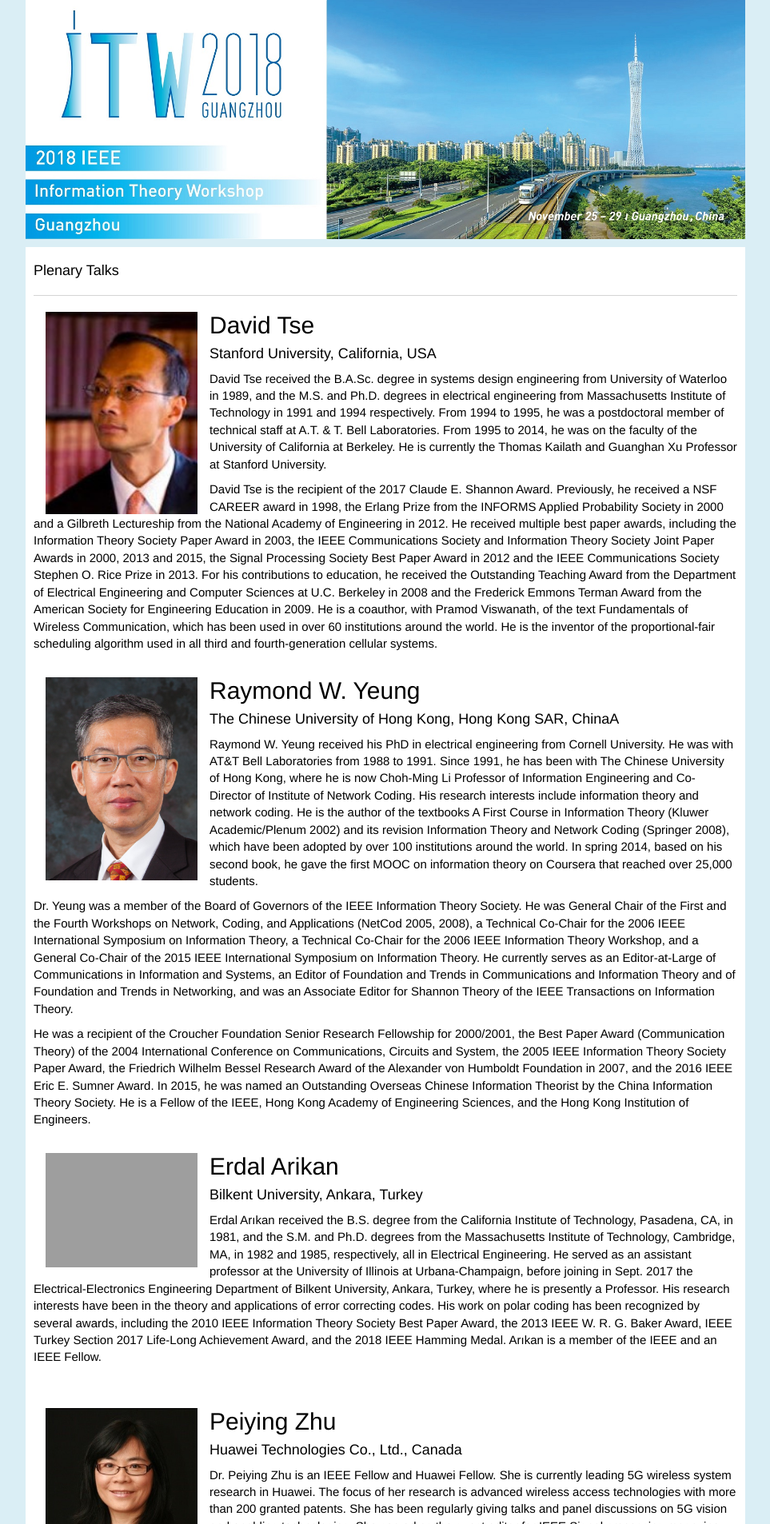
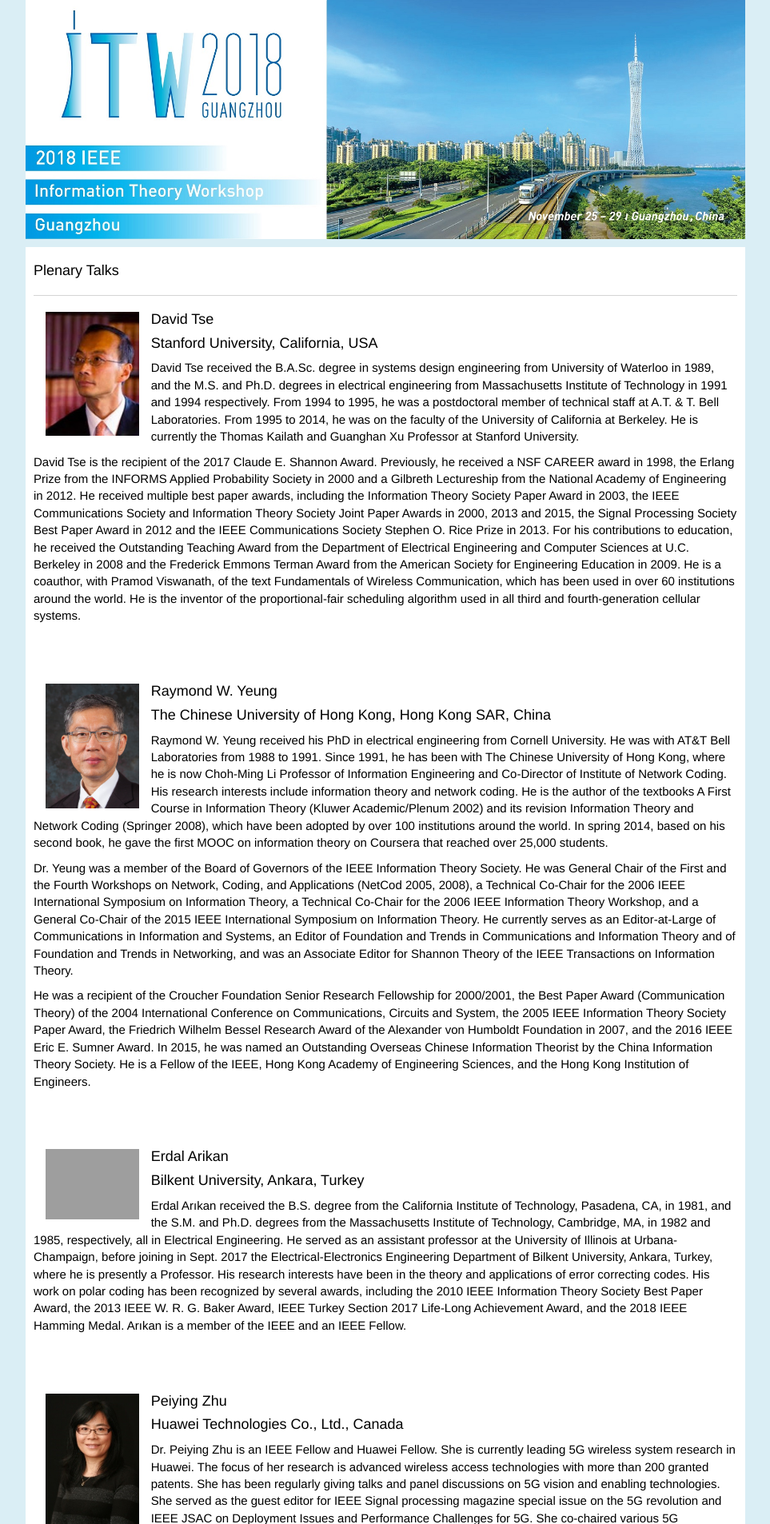
Before and after one commit to ym13349140/ITW2018, a Flask app: page /program/plenary_talks in a window 1280 px wide. Shown: the part 61-1967 px from the top of the page at 80% size, without its empty margins (158-1121 px from the left). Run offline with Flask 2, Linux system fonts and the light colour scheme; some libraries are stand-ins or nearby versions; grey boxes are pictures that could not be loaded.

Commit message:
按照陈老师意见对Plenary进行了微调

```diff
--- a/ITW/templates/program/plenary_talks.html
+++ b/ITW/templates/program/plenary_talks.html
@@ -5,47 +5,47 @@
         </h4>
 
 
-        <div class="col-xs-3">
+        <div class="col-xs-2">
             <div><img src="{{ url_for('static',filename='images/program/plenary/1.jpg') }}" width="100%"></div>
         </div>
         <div>
-            <h2 style="margin-top: 0;">David Tse</h2>
+            <h4 style="margin-top: 0;">David Tse</h4>
             <h4>Stanford University, California, USA</h4>
             <p>David Tse received the B.A.Sc. degree in systems design engineering from University of Waterloo in 1989, and the M.S. and Ph.D. degrees in electrical engineering from Massachusetts Institute of Technology in 1991 and 1994 respectively. From 1994 to 1995, he was a postdoctoral member of technical staff at A.T. & T. Bell Laboratories. From 1995 to 2014, he was on the faculty of the University of California at Berkeley. He is currently the Thomas Kailath and Guanghan Xu Professor at Stanford University.</p>
             <p>David Tse is the recipient of the 2017 Claude E. Shannon Award. Previously, he received a NSF CAREER award in 1998, the Erlang Prize from the INFORMS Applied Probability Society in 2000 and a Gilbreth Lectureship from the National Academy of Engineering in 2012. He received multiple best paper awards, including the Information Theory Society Paper Award in 2003, the IEEE Communications Society and Information Theory Society Joint Paper Awards in 2000, 2013 and 2015, the Signal Processing Society Best Paper Award in 2012 and the IEEE Communications Society Stephen O. Rice Prize in 2013. For his contributions to education, he received the Outstanding Teaching Award from the Department of Electrical Engineering and Computer Sciences at U.C. Berkeley in 2008 and the Frederick Emmons Terman Award from the American Society for Engineering Education in 2009. He is a coauthor, with Pramod Viswanath, of the text Fundamentals of Wireless Communication, which has been used in over 60 institutions around the world. He is the inventor of the proportional-fair scheduling algorithm used in all third and fourth-generation cellular systems.</p>
         </div>
 
-        <br>
+        <br><br><br>
 
-        <div class="col-xs-3">
+        <div class="col-xs-2">
             <div><img src="{{ url_for('static',filename='images/program/plenary/2.jpg') }}" width="100%"></div>
         </div>
         <div>
-            <h2 style="margin-top: 0;">Raymond W. Yeung</h2>
-            <h4>The Chinese University of Hong Kong, Hong Kong SAR, ChinaA</h4>
+            <h4 style="margin-top: 0;">Raymond W. Yeung</h4>
+            <h4>The Chinese University of Hong Kong, Hong Kong SAR, China</h4>
             <p>Raymond W. Yeung received his PhD in electrical engineering from Cornell University. He was with AT&T Bell Laboratories from 1988 to 1991. Since 1991, he has been with The Chinese University of Hong Kong, where he is now Choh-Ming Li Professor of Information Engineering and Co-Director of Institute of Network Coding. His research interests include information theory and network coding. He is the author of the textbooks A First Course in Information Theory (Kluwer Academic/Plenum 2002) and its revision Information Theory and Network Coding (Springer 2008), which have been adopted by over 100 institutions around the world. In spring 2014, based on his second book, he gave the first MOOC on information theory on Coursera that reached over 25,000 students. </p>
             <p>Dr. Yeung was a member of the Board of Governors of the IEEE Information Theory Society. He was General Chair of the First and the Fourth Workshops on Network, Coding, and Applications (NetCod 2005, 2008), a Technical Co-Chair for the 2006 IEEE International Symposium on Information Theory, a Technical Co-Chair for the 2006 IEEE Information Theory Workshop, and a General Co-Chair of the 2015 IEEE International Symposium on Information Theory. He currently serves as an Editor-at-Large of Communications in Information and Systems, an Editor of Foundation and Trends in Communications and Information Theory and of Foundation and Trends in Networking, and was an Associate Editor for Shannon Theory of the IEEE Transactions on Information Theory. </p>
             <p>He was a recipient of the Croucher Foundation Senior Research Fellowship for 2000/2001, the Best Paper Award (Communication Theory) of the 2004 International Conference on Communications, Circuits and System, the 2005 IEEE Information Theory Society Paper Award, the Friedrich Wilhelm Bessel Research Award of the Alexander von Humboldt Foundation in 2007, and the 2016 IEEE Eric E. Sumner Award. In 2015, he was named an Outstanding Overseas Chinese Information Theorist by the China Information Theory Society. He is a Fellow of the IEEE, Hong Kong Academy of Engineering Sciences, and the Hong Kong Institution of Engineers. </p>
         </div>
 
-        <br>
+        <br><br><br>
 
-        <div class="col-xs-3">
+        <div class="col-xs-2">
             <div><img src="{{ url_for('static',filename='images/program/plenary/3.jpg') }}" width="100%"></div>
         </div>
         <div>
-            <h2 style="margin-top: 0;">Erdal Arikan</h2>
+            <h4 style="margin-top: 0;">Erdal Arikan</h4>
             <h4>Bilkent University, Ankara, Turkey</h4>
             <p>Erdal Arıkan received the B.S. degree from the California Institute of Technology, Pasadena, CA, in 1981, and the S.M. and Ph.D. degrees from the Massachusetts Institute of Technology, Cambridge, MA, in 1982 and 1985, respectively, all in Electrical Engineering. He served as an assistant professor at the University of Illinois at Urbana-Champaign, before joining in Sept. 2017 the Electrical-Electronics Engineering Department of Bilkent University, Ankara, Turkey, where he is presently a Professor. His research interests have been in the theory and applications of error correcting codes. His work on polar coding has been recognized by several awards, including the 2010 IEEE Information Theory Society Best Paper Award, the 2013 IEEE W. R. G. Baker Award, IEEE Turkey Section 2017 Life-Long Achievement Award, and the 2018 IEEE Hamming Medal. Arıkan is a member of the IEEE and an IEEE Fellow.  </p>
         </div>
 
-        <br><br>
+        <br><br><br>
 
-        <div class="col-xs-3">
+        <div class="col-xs-2">
             <div><img src="{{ url_for('static',filename='images/program/plenary/4.jpg') }}" width="100%"></div>
         </div>
         <div>
-            <h2 style="margin-top: 0;">Peiying Zhu</h2>
+            <h4 style="margin-top: 0;">Peiying Zhu</h4>
             <h4>Huawei Technologies Co., Ltd., Canada</h4>
             <p>Dr. Peiying Zhu is an IEEE Fellow and Huawei Fellow. She is currently leading 5G wireless system research in Huawei. The focus of her research is advanced wireless access technologies with more than 200 granted patents. She has been regularly giving talks and panel discussions on 5G vision and enabling technologies. She served as the guest editor for IEEE Signal processing magazine special issue on the 5G revolution and IEEE JSAC on Deployment Issues and Performance Challenges for 5G. She co-chaired various 5G workshops in IEEE GLOBECOM. She is actively involved in 3GPP and IEEE 802 standards development. She is currently a WiFi Alliance Board member. </p>
             <p>Prior to joining Huawei in 2009, Peiying was a Nortel Fellow and Director of Advanced Wireless Access Technology in the Nortel Wireless Technology Lab. She led the team and pioneered research and prototyping on MIMO-OFDM and Multi-hop relay. Many of these technologies developed by the team have been adopted into LTE standards and 4G products. Peiying Zhu received the Master of Science degree and Doctor Degree from Southeast University and Concordia University in 1985 and 1993 respectively.</p>
```
